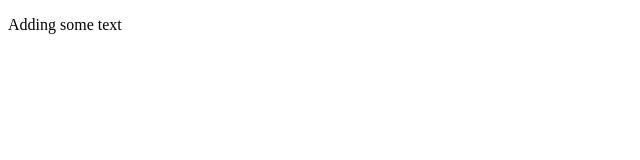
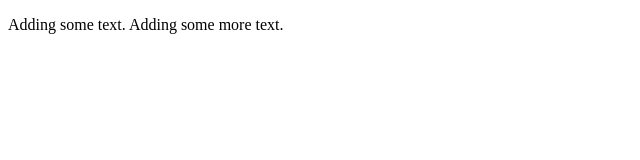
Before and after one commit to jeffjones89/Git-Merge-Testing, a plain HTML site: page index.html in a window 1280 px wide. Shown: the whole page, without its empty margins (0-640 px from the left). Drawn offline with Linux system fonts and the light colour scheme.

Commit message:
Merge conflict example

```diff
--- a/index.html
+++ b/index.html
@@ -5,6 +5,6 @@
   <title>Document</title>
 </head>
 <body>
-  <p> Adding some text </p>
+  <p> Adding some text. Adding some more text. </p>
 </body>
 </html>
```
